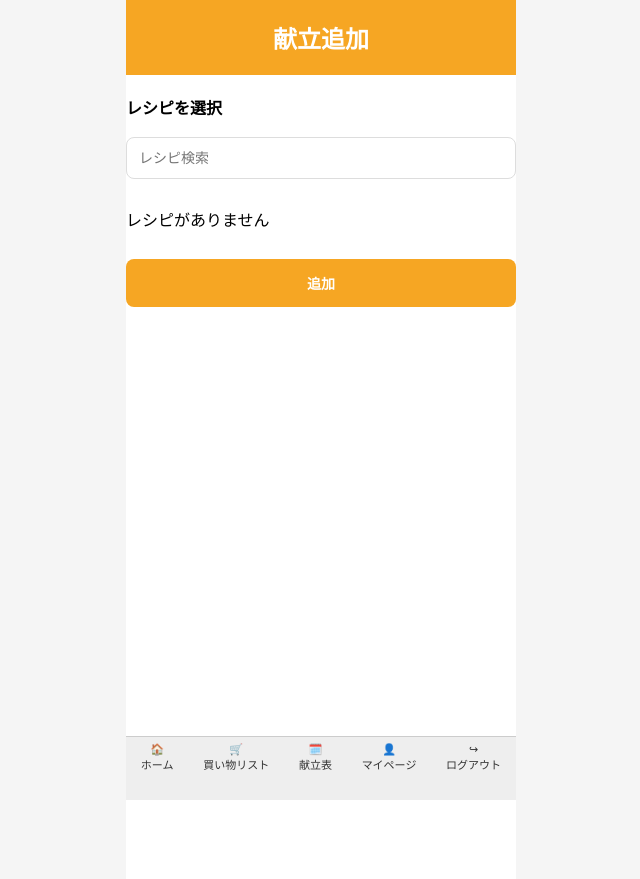
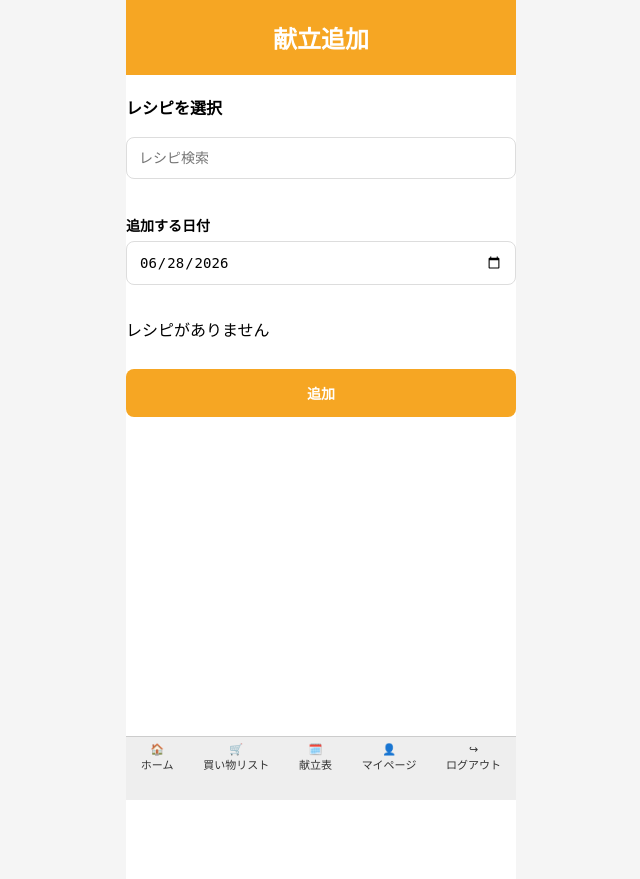
Before and after one commit to kann1025/nikorepibook, a Django app: page /calendar_add/ in a window 1280 px wide. Shown: the top 879 px of the page, without its empty margins (319-959 px from the left). Run offline with Django 5.2, Linux system fonts and the light colour scheme; the visitor is signed in with stand-in values (Sample User, id 1); data that the repository does not hold is empty.

Commit message:
献立追加で日付を選択できる

```diff
--- a/nikorepibook/app/static/style.css
+++ b/nikorepibook/app/static/style.css
@@ -1319,3 +1319,25 @@ form .main-image-upload {
   margin: 8px 0 12px;
   overflow-x: auto;
 }
+
+
+.calendar-date-box {
+  margin: 12px 0 16px;
+}
+
+.calendar-date-box label {
+  display: block;
+  margin-bottom: 6px;
+  font-size: 14px;
+  font-weight: bold;
+}
+
+.calendar-date-input {
+  width: 100%;
+  box-sizing: border-box;
+  padding: 12px;
+  border: 1px solid #ddd;
+  border-radius: 8px;
+  font-size: 14px;
+  background: #fff;
+}
--- a/nikorepibook/app/templates/app/calendar_add.html
+++ b/nikorepibook/app/templates/app/calendar_add.html
@@ -10,12 +10,6 @@
 
   <section>
 
-
-      <input
-      type="hidden"
-      name="planned_date"
-      value="{{ planned_date }}"
-      >
 
 
       <h2>レシピを選択</h2>
@@ -40,11 +34,16 @@
     <form method="POST">
       {% csrf_token %}
 
-      <input
-          type="hidden"
+      <div class="calendar-date-box">
+        <label>追加する日付</label>
+        <input
+          type="date"
           name="planned_date"
-          alue="{{ planned_date }}"
-      >
+          value="{{ planned_date }}"
+          class="calendar-date-input"
+        >
+      </div>
+
 
       <div class="calendar-recipe-list">
 
@@ -56,7 +55,7 @@
              type="checkbox"
              name="recipe_ids"
              value="{{ recipe.id }}"
-             {% if recipe.id in selected_recipe_ids %}
+             {% if recipe.id in selected_recipe_ids or selected_recipe_id == recipe.id|stringformat:"s" %}
                   checked
              {% endif %}
           >
--- a/nikorepibook/app/views.py
+++ b/nikorepibook/app/views.py
@@ -354,8 +354,13 @@ def calendar_view(request):
 
 @login_required
 def calendar_add(request):
-    planned_date = request.GET.get("date","2026-03-10")
+    planned_date = request.GET.get("date")
+
+    if not planned_date:
+        planned_date = date.today().strftime("%Y-%m-%d")
+
     keyword = request.GET.get("keyword", "")
+    selected_recipe_id = request.GET.get("recipe_id")
 
 
     recipes = Recipe.objects.filter(
@@ -379,6 +384,11 @@ def calendar_add(request):
     if request.method == "POST":
         recipe_ids = request.POST.getlist("recipe_ids")
         planned_date = request.POST.get("planned_date")
+
+        print("POSTの日付:", planned_date)
+
+        if not planned_date:
+            planned_date = date.today().strftime("%Y-%m-%d")
 
         Menu.objects.filter(
             user=request.user,
@@ -407,6 +417,7 @@ def calendar_add(request):
             "planned_date": planned_date,
             "selected_recipe_ids": selected_recipe_ids,
             "keyword": keyword,
+            "selected_recipe_id": selected_recipe_id,
         }
     )
 
```
Also changed, not shown: nikorepibook/app/templates/app/recipe_detail.html (+5 -2 lines).
